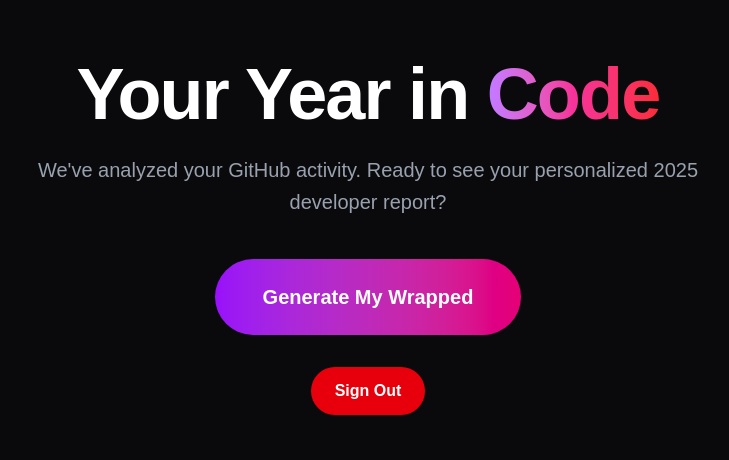
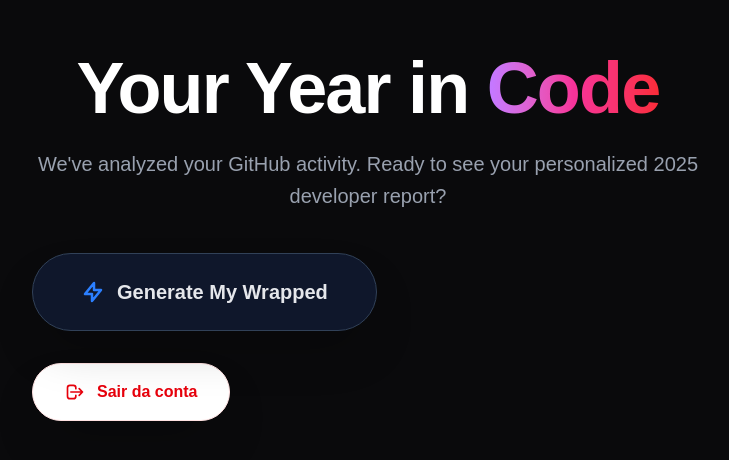
Before and after one commit to LeonardoTironi/GitHubWrapped, a Next.js app: page /wrapped in a window 1280 px wide. Shown: the part 164-624 px from the top of the page, without its empty margins (272-1001 px from the left). Built offline with nearby package versions, Linux system fonts and the light colour scheme.

Commit message:
change buttons

```diff
--- a/app/components/LoginButton.tsx
+++ b/app/components/LoginButton.tsx
@@ -6,17 +6,12 @@
   return (
     <button
       onClick={() => signIn("github", { callbackUrl: "/wrapped" })}
-      className="flex items-center gap-3 px-8 py-4 bg-white text-gray-900 font-semibold rounded-full hover:bg-gray-100 transition-all transform hover:scale-105 shadow-2xl  cursor-pointer"
+      className="flex items-center gap-3 px-8 py-4 bg-zinc-900 text-white border border-zinc-700 font-medium rounded-xl hover:bg-zinc-800 transition-all active:scale-95 shadow-lg cursor-pointer"
     >
-      <svg
-        className="w-6 h-6"
-        fill="currentColor"
-        viewBox="0 0 24 24"
-        xmlns="http://www.w3.org/2000/svg"
-      >
+      <svg className="w-5 h-5 fill-current" viewBox="0 0 24 24">
         <path d="M12 0C5.37 0 0 5.37 0 12c0 5.31 3.435 9.795 8.205 11.385.6.105.825-.255.825-.57 0-.285-.015-1.23-.015-2.235-3.015.555-3.795-.735-4.035-1.41-.135-.345-.72-1.41-1.23-1.695-.42-.225-1.02-.78-.015-.795.945-.015 1.62.87 1.845 1.23 1.08 1.815 2.805 1.305 3.495.99.105-.78.42-1.305.765-1.605-2.67-.3-5.46-1.335-5.46-5.925 0-1.305.465-2.385 1.23-3.225-.12-.3-.54-1.53.12-3.18 0 0 1.005-.315 3.3 1.23.96-.27 1.98-.405 3-.405s2.04.135 3 .405c2.295-1.56 3.3-1.23 3.3-1.23.66 1.65.24 2.88.12 3.18.765.84 1.23 1.905 1.23 3.225 0 4.605-2.805 5.625-5.475 5.925.435.375.81 1.095.81 2.22 0 1.605-.015 2.895-.015 3.3 0 .315.225.69.825.57A12.02 12.02 0 0024 12c0-6.63-5.37-12-12-12z" />
       </svg>
-      Sign in with GitHub
+      Entrar com GitHub
     </button>
   );
 }
--- a/app/components/LogoutButton.tsx
+++ b/app/components/LogoutButton.tsx
@@ -6,9 +6,23 @@
   return (
     <button
       onClick={() => signOut({ callbackUrl: "/" })}
-      className="px-6 py-3 bg-red-600 text-white font-semibold rounded-full cursor-pointer hover:bg-red-700 transition-all"
+      className="flex items-center gap-3 px-8 py-4 bg-white text-red-600 font-semibold rounded-full hover:bg-red-50 transition-all transform hover:scale-105 shadow-2xl cursor-pointer border border-red-100"
     >
-      Sign Out
+      <svg
+        className="w-5 h-5"
+        fill="none"
+        stroke="currentColor"
+        viewBox="0 0 24 24"
+        xmlns="http://www.w3.org/2000/svg"
+      >
+        <path
+          strokeLinecap="round"
+          strokeLinejoin="round"
+          strokeWidth={2}
+          d="M17 16l4-4m0 0l-4-4m4 4H7m6 4v1a3 3 0 01-3 3H6a3 3 0 01-3-3V7a3 3 0 013-3h4a3 3 0 013 3v1"
+        />
+      </svg>
+      Sair da conta
     </button>
   );
 }
--- a/app/wrapped/page.tsx
+++ b/app/wrapped/page.tsx
@@ -270,9 +270,25 @@
           </p>
           <button
             onClick={generateWrapped}
-            className="group relative px-12 py-6 bg-linear-to-r from-purple-600 to-pink-600 text-white text-xl font-bold rounded-full transition-all hover:scale-105 hover:shadow-[0_0_40px_8px_rgba(168,85,247,0.4)] cursor-pointer"
+            className="group relative flex items-center gap-3 px-12 py-6 bg-slate-900 text-gray-200 text-xl font-bold rounded-full border border-slate-700 transition-all transform hover:scale-105 hover:bg-slate-800 hover:text-white hover:shadow-[0_0_40px_8px_rgba(30,58,138,0.5)] active:scale-95 cursor-pointer shadow-2xl"
           >
+            {/* Ícone em azul brilhante para contraste */}
+            <svg
+              className="w-6 h-6 text-blue-500 group-hover:text-blue-400 transition-colors"
+              fill="none"
+              stroke="currentColor"
+              viewBox="0 0 24 24"
+            >
+              <path
+                strokeLinecap="round"
+                strokeLinejoin="round"
+                strokeWidth={2.5}
+                d="M13 10V3L4 14h7v7l9-11h-7z"
+              />
+            </svg>
             Generate My Wrapped
+            {/* Overlay sutil de cinza no hover */}
+            <span className="absolute inset-0 rounded-full bg-slate-400/5 opacity-0 group-hover:opacity-100 transition-opacity" />
           </button>
           <div className="mt-8">
             <LogoutButton />
```
